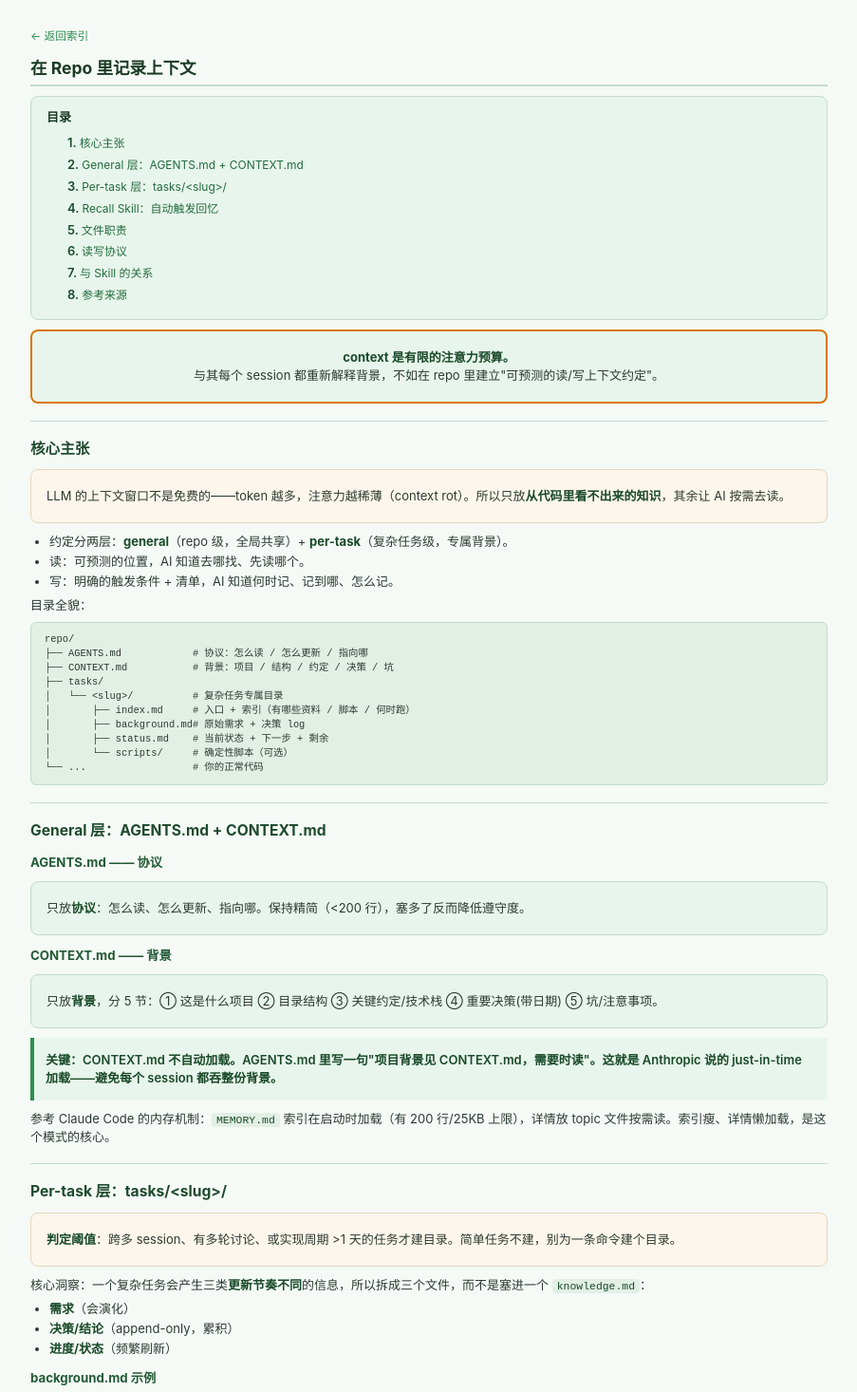
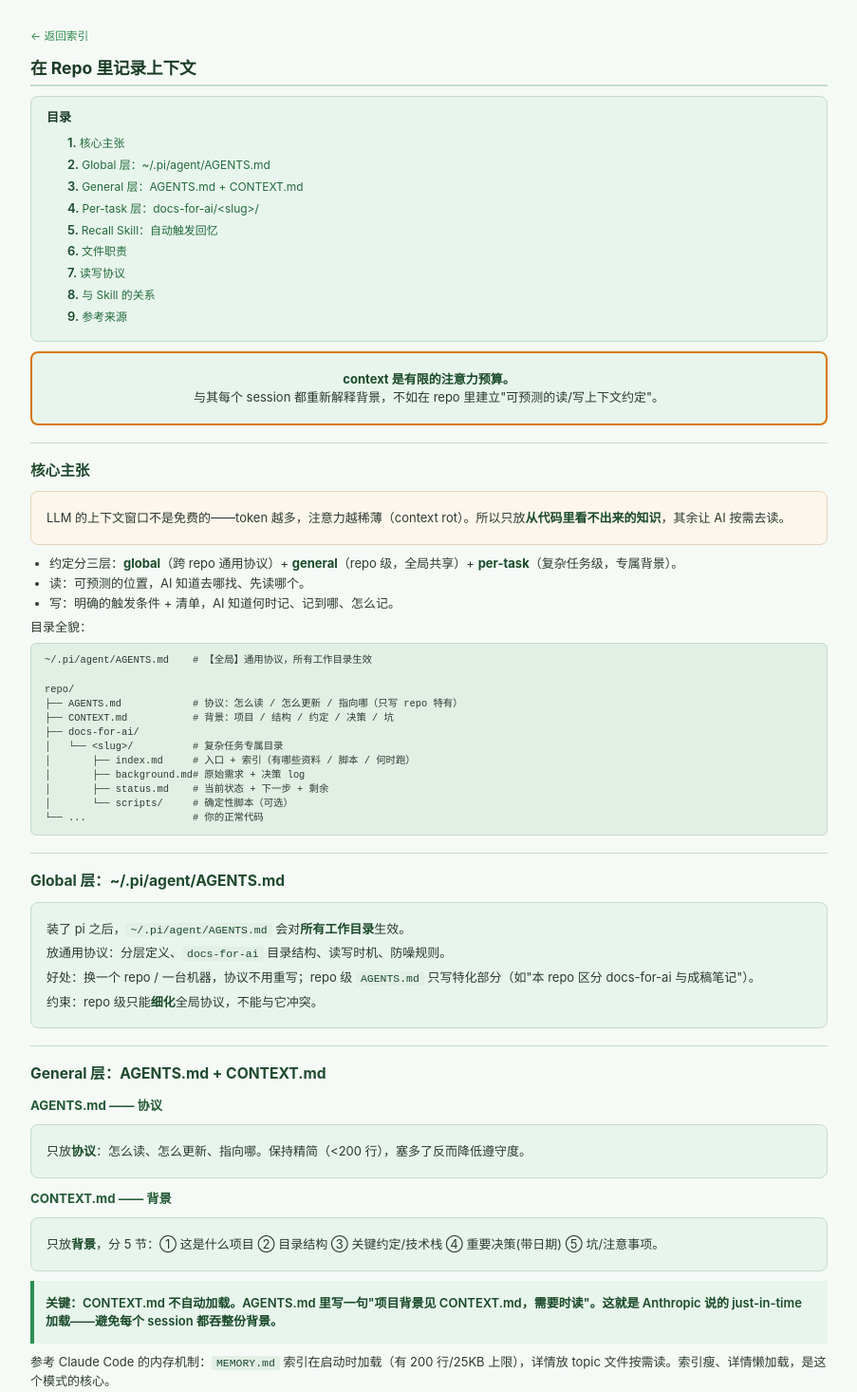
Before and after one commit to rayliu419/ai-all, a plain HTML site: page docs/use-llm/context-recording.html in a window 1280 px wide. Shown: the top 1466 px of the page at 95% size, without its empty margins (188-1091 px from the left). Drawn offline with Linux system fonts and the light colour scheme.

Commit message:
refactor(context): 任务上下文目录 tasks/ 改为 docs-for-ai/
- 新增全局协议 ~/.pi/agent/AGENTS.md（不进仓），仓库层 AGENTS.md 只留特化内容
- tasks/context-recording/ 迁移到 docs-for-ai/context-recording/
- recall-memory skill 路径更新，并登记 one-workbench / vibe-coding
- context-recording 笔记同步：新增 global 层一节

```diff
--- a/docs/use-llm/context-recording.html
+++ b/docs/use-llm/context-recording.html
@@ -123,8 +123,9 @@
   <div class="toc-title">目录</div>
   <ol>
     <li><a href="#core">核心主张</a></li>
+    <li><a href="#global">Global 层：~/.pi/agent/AGENTS.md</a></li>
     <li><a href="#general">General 层：AGENTS.md + CONTEXT.md</a></li>
-    <li><a href="#task">Per-task 层：tasks/&lt;slug&gt;/</a></li>
+    <li><a href="#task">Per-task 层：docs-for-ai/&lt;slug&gt;/</a></li>
     <li><a href="#recall">Recall Skill：自动触发回忆</a></li>
     <li><a href="#files">文件职责</a></li>
     <li><a href="#update">读写协议</a></li>
@@ -147,17 +148,19 @@
 </div>
 
 <ul>
-  <li>约定分两层：<strong>general</strong>（repo 级，全局共享）+ <strong>per-task</strong>（复杂任务级，专属背景）。</li>
+  <li>约定分三层：<strong>global</strong>（跨 repo 通用协议）+ <strong>general</strong>（repo 级，全局共享）+ <strong>per-task</strong>（复杂任务级，专属背景）。</li>
   <li>读：可预测的位置，AI 知道去哪找、先读哪个。</li>
   <li>写：明确的触发条件 + 清单，AI 知道何时记、记到哪、怎么记。</li>
 </ul>
 
 <p>目录全貌：</p>
 <pre>
+~/.pi/agent/AGENTS.md    # 【全局】通用协议，所有工作目录生效
+
 repo/
-├── AGENTS.md            # 协议：怎么读 / 怎么更新 / 指向哪
+├── AGENTS.md            # 协议：怎么读 / 怎么更新 / 指向哪（只写 repo 特有）
 ├── CONTEXT.md           # 背景：项目 / 结构 / 约定 / 决策 / 坑
-├── tasks/
+├── docs-for-ai/
 │   └── &lt;slug&gt;/          # 复杂任务专属目录
 │       ├── index.md     # 入口 + 索引（有哪些资料 / 脚本 / 何时跑）
 │       ├── background.md# 原始需求 + 决策 log
@@ -165,6 +168,18 @@ repo/
 │       └── scripts/     # 确定性脚本（可选）
 └── ...                  # 你的正常代码
 </pre>
+
+<hr>
+
+<!-- ============ GLOBAL ============ -->
+<h2 id="global">Global 层：~/.pi/agent/AGENTS.md</h2>
+
+<div class="card">
+  <p>装了 pi 之后，<code>~/.pi/agent/AGENTS.md</code> 会对<strong>所有工作目录</strong>生效。</p>
+  <p>放通用协议：分层定义、<code>docs-for-ai</code> 目录结构、读写时机、防噪规则。</p>
+  <p>好处：换一个 repo / 一台机器，协议不用重写；repo 级 <code>AGENTS.md</code> 只写特化部分（如"本 repo 区分 docs-for-ai 与成稿笔记"）。</p>
+  <p>约束：repo 级只能<strong>细化</strong>全局协议，不能与它冲突。</p>
+</div>
 
 <hr>
 
@@ -190,7 +205,7 @@ repo/
 <hr>
 
 <!-- ============ TASK ============ -->
-<h2 id="task">Per-task 层：tasks/&lt;slug&gt;/</h2>
+<h2 id="task">Per-task 层：docs-for-ai/&lt;slug&gt;/</h2>
 
 <div class="card warm">
   <p><strong>判定阈值</strong>：跨多 session、有多轮讨论、或实现周期 &gt;1 天的任务才建目录。简单任务不建，别为一条命令建个目录。</p>
@@ -212,7 +227,7 @@ repo/
 ## 决策 log（append-only，不重写历史）
 ### 2026-09-20
 - 决定：general 层 = AGENTS.md(协议) + CONTEXT.md(背景，按需加载)。
-- 决定：per-task 目录用 tasks/&lt;slug&gt;/，3 文件 + scripts/。
+- 决定：per-task 目录用 docs-for-ai/&lt;slug&gt;/，3 文件 + scripts/。
 - 决定：更新协议 = 显式 + 触发词 + 每 ~5 轮清单，防噪只追加。
 </pre>
 
@@ -237,7 +252,7 @@ description: 回忆本 repo 的项目级 memory...（触发词 + 触发场景写
 
 ## 怎么读
 1. 先读 CONTEXT.md
-2. 匹配 task 后读 tasks/&lt;slug&gt;/index.md → background.md → status.md
+2. 匹配 task 后读 docs-for-ai/&lt;slug&gt;/index.md → background.md → status.md
 </pre>
 
 <div class="highlight">
@@ -245,7 +260,7 @@ description: 回忆本 repo 的项目级 memory...（触发词 + 触发场景写
 </div>
 
 <ul>
-  <li>维护：tasks 少（&lt;5）时手动更新 description；多了再用脚本扫描 <code>tasks/</code> 重生成。</li>
+  <li>维护：docs-for-ai 条目少（&lt;5）时手动更新 description；多了再用脚本扫描 <code>docs-for-ai/</code> 重生成。</li>
   <li>分工：skill = 自动触发路径（增强），AGENTS.md 读取协议 = 兜底。</li>
 </ul>
 
```
Also changed, not shown: 8 other files.
